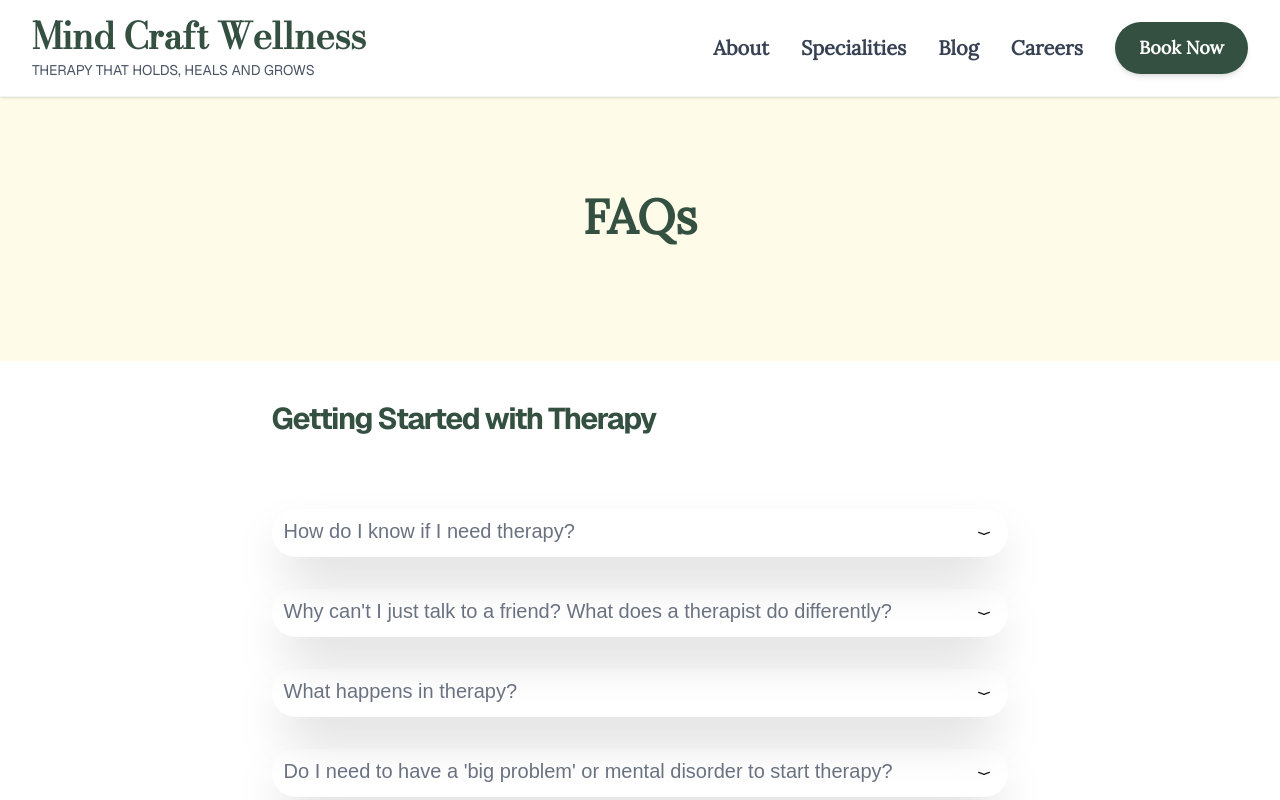
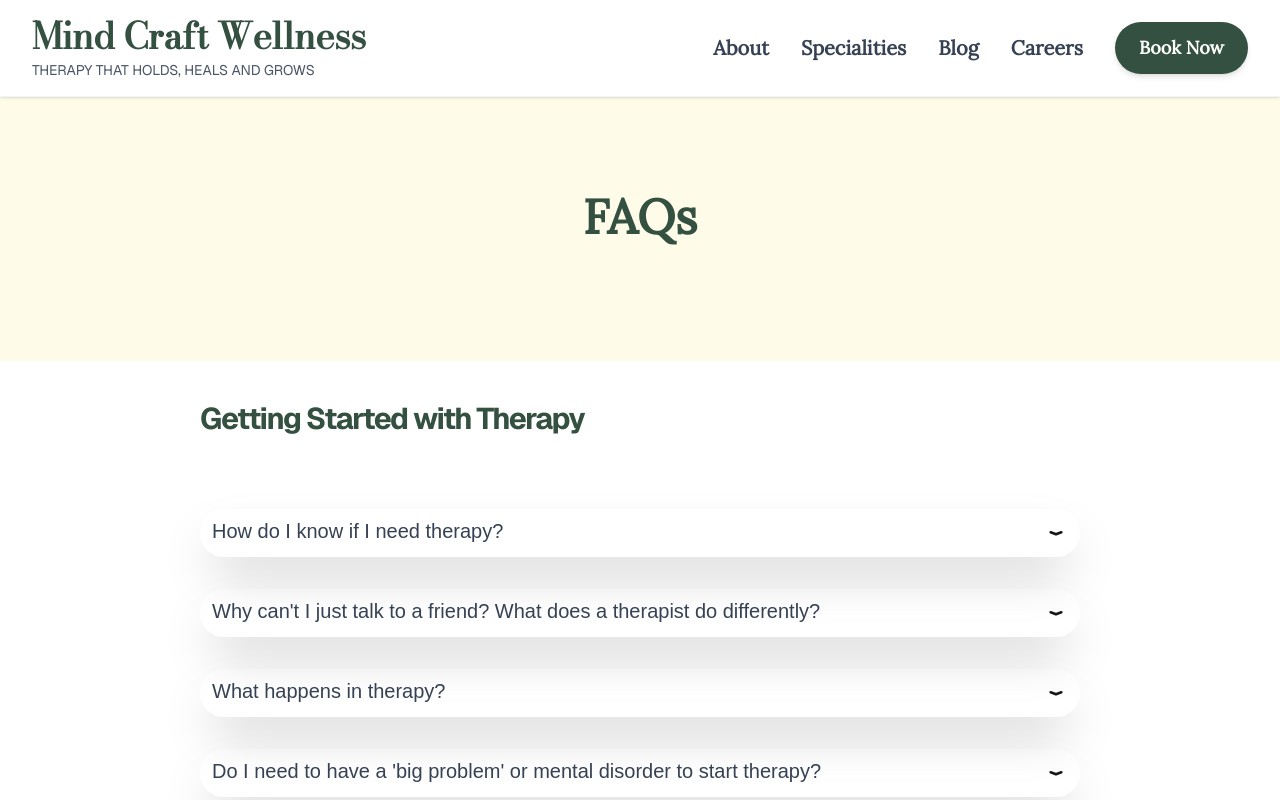
Before and after one commit to Shree0310/MindCraftWellness, a Next.js app: page /FAQs in a window 1280 px wide. Shown: the top 800 px of the page. Built offline with nearby package versions, Linux system fonts and the light colour scheme.

Commit message:
FAQs expand & collapse

```diff
--- /dev/null
+++ b/src/app/Components/FAQ/FAQItem.tsx
@@ -0,0 +1,26 @@
+import { useState } from "react";
+import { IconChevronCompactDown } from "@tabler/icons-react";
+
+type FAQItemProps = {
+    question: string;
+    answer: string;
+};
+
+const FAQItem = ({ question, answer }: FAQItemProps) => {
+    const [isExpanded, setIsExpanded] = useState(false);
+
+    return <div className="div">
+        <div className={`flex justify-between shadow-2xl max-w-[880px] w-full rounded-4xl py-2 px-3 ${isExpanded ? 'bg-[#cfe7c6]': '' }`}>
+            <h2 className="flex justify-start text-xl  drop-shadow-gray-500 text-gray-700">{question}</h2>
+            <IconChevronCompactDown
+                stroke={4}
+                className={`w-6 h-4 my-2 cursor-pointer transition-transform duration-200
+                    ${isExpanded ? 'rotate-180' : ''}`}
+                onClick={() => setIsExpanded(!isExpanded) }/>
+        </div>
+        <div className="div">
+            {isExpanded && <p className="py-8 text-lg mx-8 font-sans">{answer}</p>}
+        </div>
+    </div>
+}
+export default FAQItem;
--- a/src/app/Components/FAQs.tsx
+++ b/src/app/Components/FAQ/FAQs.tsx
@@ -1,7 +1,6 @@
 "use client"
-import { IconChevronCompactDown } from "@tabler/icons-react";
-import Header from "./Header";
-import { useState } from "react";
+import Header from "../Header";
+import FAQItem from "./FAQItem";
 
 const FAQs = () => {
     const faqData = [
@@ -242,7 +241,6 @@ const FAQs = () => {
 ];
 
     const uniqueCategories = [...new Set(faqData.map(data => data.category))];
-    const [isExpanded, setIsExpanded] = useState(false);
 
     return <div className="div">
         <Header/>
@@ -253,29 +251,18 @@ const FAQs = () => {
                 </h2>
             </div>
             <div className="div">
-            {uniqueCategories.map(categories => (
+                {uniqueCategories.map(categories => (
                 <div key={categories} className="flex flex-col gap-8 mx-24">
                     <h2 className="text-[#345041] font-bold tracking-tighter font-sans text-3xl my-10">{categories}</h2>
                 {faqData.map((faq,idx)=> (
-                    <div className="max-w-[880px]" key={`faq - ${idx}`}>
-                        <div className="flex justify-between shadow-2xl rounded-4xl py-2 px-3">
-                            <h2 className="flex justify-start text-xl drop-shadow-gray-500 text-gray-500">{faq.question}</h2>
-                            <IconChevronCompactDown stroke={2} className="w-6 h-4 my-2 cursor-pointer" onClick={() => setIsExpanded(!isExpanded) }/>
-                        </div>
-                        <div className="div">
-                            {isExpanded && <p className="py-8 text-lg mx-8 font-sans">{faq.answer}</p>}
-                        </div>
+                    <div className="w-[880px]" key={`faq - ${idx}`}>
+                        <FAQItem question={faq.question} answer={faq.answer}  />
                     </div>
                 ))}
                 </div>
             ))}
             </div>
         </div>
-        {/* <div className="div">
-            <h2 className=" flex justify-start tracking-wide text-3xl font-bold text-[#345041] py-24 ml-48" style={{ fontFamily: 'Lora, serif' }}>About Mind Craft Wellness</h2>
-        </div> */}
-
-
     </div>
 }
 export default FAQs;
--- a/src/app/FAQs/page.tsx
+++ b/src/app/FAQs/page.tsx
@@ -1,4 +1,4 @@
-import FAQs from "../Components/FAQs";
+import FAQs from "../Components/FAQ/FAQs";
 
 const FAQsPage = () => {
 return <div className="div">
```
